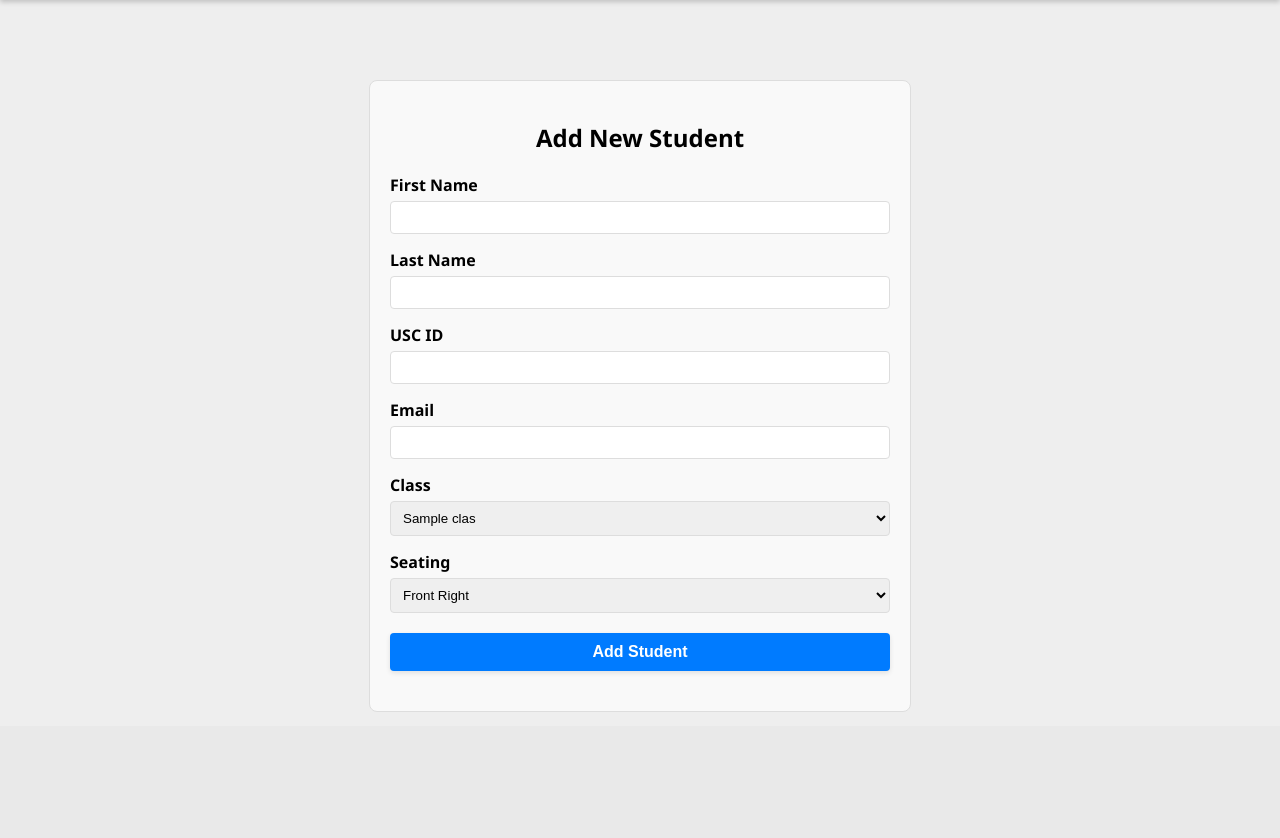
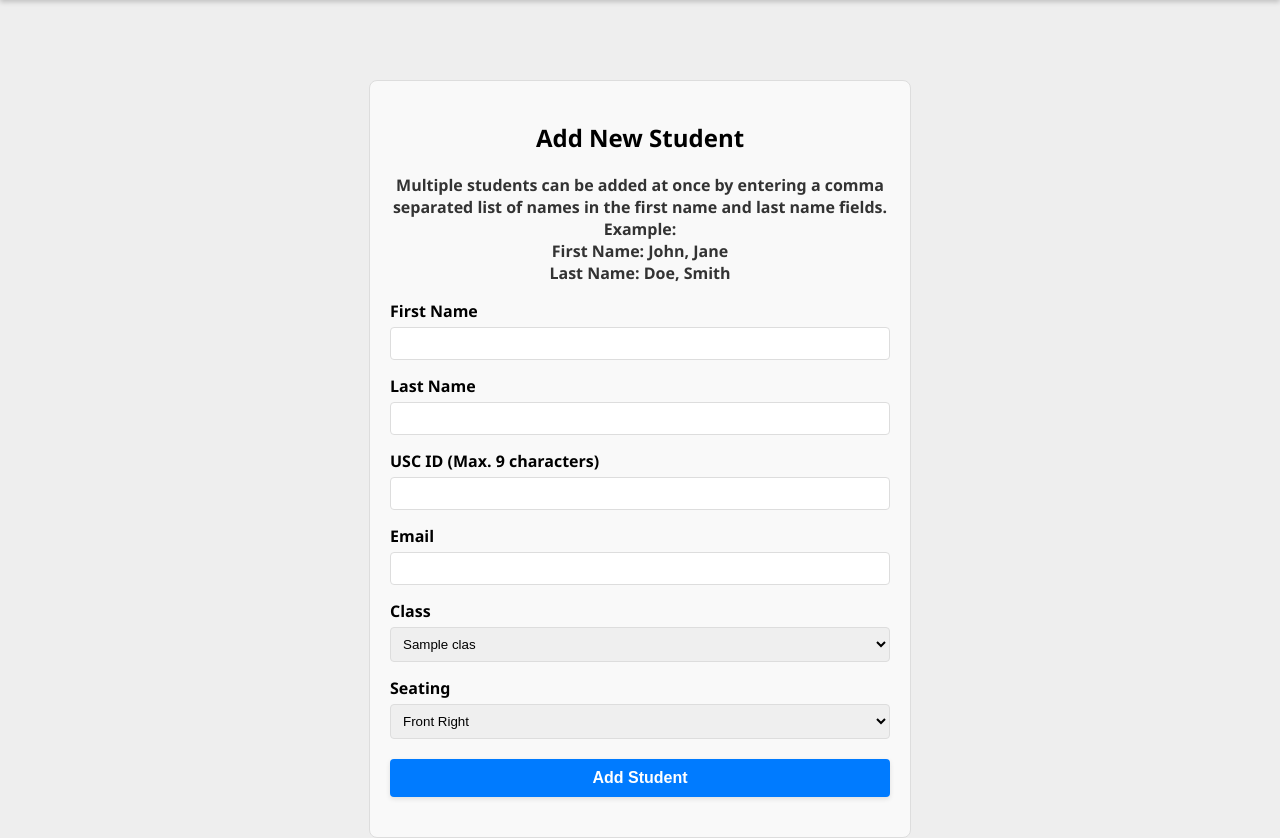
Before and after one commit to SCCapstone/llama, a Django app: page /addstudents/manual/1 in a window 1280 px wide. Shown: the part 74-912 px from the top of the page. Before the commit the page ends 785 px from the top, so only its background shows below. Run offline with Django 5.2, Linux system fonts and the light colour scheme; a user stored in the database is signed in; tables that the repository leaves empty hold one stand-in row (values such as "Sample post"); grey boxes marked "Sample" are stand-in pictures.

Commit message:
#67, #98, allow creation of multiple students with comma separated lists

```diff
--- a/coldcall/templates/coldcall/addedit_student_manual.html
+++ b/coldcall/templates/coldcall/addedit_student_manual.html
@@ -21,6 +21,9 @@
         {% endfor %}
       {% endif %}
       <h2>{% if student %}Edit Student{% else %}Add New Student{% endif %}</h2>
+      {% if not student %}
+      <p> Multiple students can be added at once by entering a comma separated list of names in the first name and last name fields. <br> Example: <br> First Name: John, Jane <br> Last Name: Doe, Smith</p>
+      {% endif %}
       <form method="post">
         {% csrf_token %}
 
@@ -45,13 +48,12 @@
         </div>
 
         <div class="form-group">
-          <label for="usc_id">USC ID</label>
+          <label for="usc_id">USC ID (Max. 9 characters)</label>
           <input
             type="text"
             id="usc_id"
             name="usc_id"
             value="{{ student.usc_id|default:'' }}"
-            maxlength="9"
             required />
         </div>
 
--- a/coldcall/views/views_student.py
+++ b/coldcall/views/views_student.py
@@ -1,5 +1,6 @@
 from django.contrib import messages
 from django.contrib.auth.mixins import LoginRequiredMixin
+from django.db import transaction
 from django.http import HttpResponseBadRequest, HttpResponseForbidden, JsonResponse
 from django.shortcuts import get_object_or_404, redirect, render
 from django.views import View
@@ -36,16 +37,42 @@ class AddStudentManualView(LoginRequiredMixin, TemplateView):
         except Class.DoesNotExist:
             return HttpResponseBadRequest("Invalid class ID.")
 
-        Student.objects.create(
-            usc_id=usc_id,
-            first_name=first_name,
-            last_name=last_name,
-            class_key=class_key,
-            seating=seating,
-            email=email,
-        )
+        #helper function to ensure input is valid
+        def same_length_arr(*arrays):
+            lengths = [len(arr) for arr in arrays]
+            return all(length == lengths[0] for length in lengths)
 
-        messages.success(request, f"Student {first_name} {last_name} added successfully!")
+        # convert all into lists if user provided multiple inputs
+        usc_id = usc_id.split(",")
+        first_name = first_name.split(",")
+        last_name = last_name.split(",")
+        email = email.split(",")
+
+        if not same_length_arr(usc_id, first_name, last_name, email):
+            messages.error(request, "All fields must have the same number of entries.")
+            return render(request, self.template_name, {'classes': Class.objects.filter(professor_key=request.user)})
+
+        # add all students at once, abort on failure
+        with transaction.atomic():
+            for i in range(len(usc_id)):
+                if len(usc_id[i]) > 9:
+                    messages.error(request, "USC ID must be 9 characters long.")
+                    return render(request, self.template_name, {'classes': Class.objects.filter(professor_key=request.user)})
+
+                student = Student(
+                    usc_id=usc_id[i],
+                    first_name=first_name[i],
+                    last_name=last_name[i],
+                    class_key=class_key,
+                    seating=seating,
+                    email=email[i]
+                )
+                student.save()
+
+        if len(usc_id) == 1:
+            messages.success(request, f"Student {first_name[0]} {last_name[0]} added successfully!")
+        else:
+            messages.success(request, f"{len(usc_id)} students added successfully!")
 
         # Clear the form fields and allow the user to add another student
         return render(request, self.template_name, {'classes': Class.objects.filter(professor_key=request.user)})
```
Also changed, not shown: coldcall/templates/coldcall/mobile/addedit_student_manual.html (+5 -2 lines).
